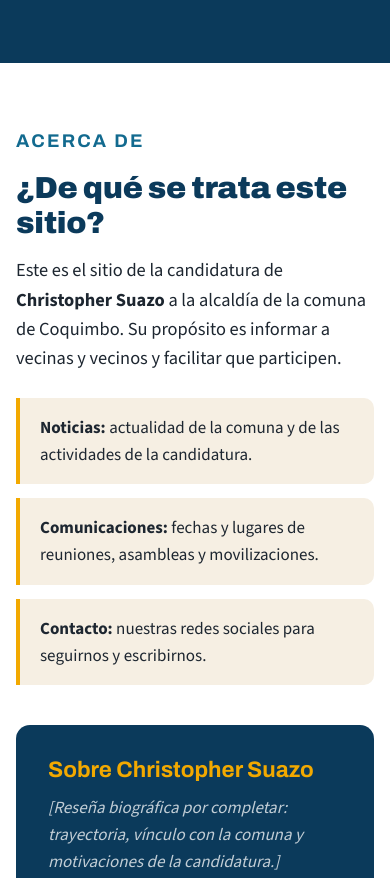
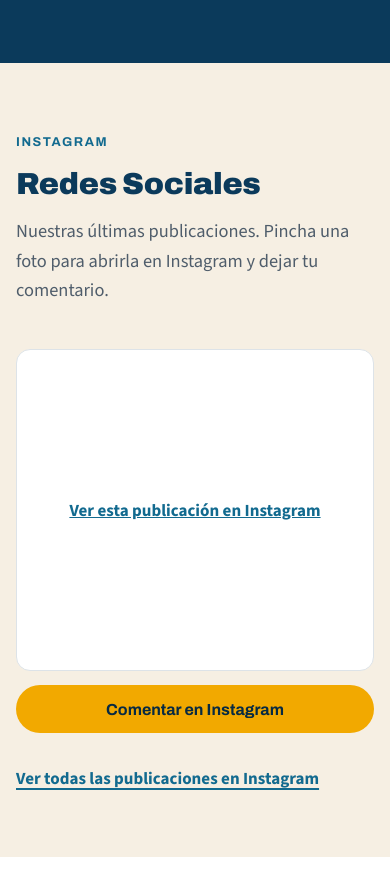
Before and after one commit to PablitoMeenn/web-csuazo, a plain HTML site: page index.html in a window 390 px wide. Shown: the part 6444-7322 px from the top of the page. Drawn offline with nearby package versions, Linux system fonts and the light colour scheme; a script that the page names is missing.

Commit message:
Se agrega Instagram

```diff
--- a/css/estilos.css
+++ b/css/estilos.css
@@ -99,7 +99,7 @@ a { color: var(--mar); }
 
 .menu ul { list-style: none; margin: 0; padding: 0; display: flex; gap: 6px; align-items: center; }
 .menu a {
-  display: block; padding: 10px 14px; border-radius: 999px;
+  display: block; padding: 10px 14px; white-space: nowrap; border-radius: 999px;
   color: var(--azul); font-weight: 600; text-decoration: none;
 }
 .menu a:hover { background: var(--arena); }
@@ -210,6 +210,23 @@ a { color: var(--mar); }
 .actividad__cuerpo p:last-child { color: rgba(255,255,255,.78); margin-bottom: 0; }
 .agenda__vacia { color: rgba(255,255,255,.8); }
 
+/* ---------- Redes Sociales (publicaciones de Instagram) ---------- */
+.publicaciones { display: grid; grid-template-columns: repeat(3, 1fr); gap: 28px; align-items: start; }
+.publicacion { display: flex; flex-direction: column; gap: 14px; min-width: 0; }
+/* Instagram fija anchos propios; se ajustan a la columna */
+.publicacion .instagram-media {
+  width: 100% !important; min-width: 0 !important; max-width: 100% !important; margin: 0 !important;
+  border: 1px solid var(--borde) !important; border-radius: var(--radio) !important;
+  box-shadow: none !important; background: var(--blanco);
+}
+.publicacion blockquote.instagram-media { padding: 0; }
+.publicacion__respaldo {
+  display: grid; place-items: center; min-height: 320px; padding: 24px;
+  text-align: center; font-weight: 700; color: var(--mar);
+}
+.publicacion__boton { align-self: stretch; }
+.publicaciones__seguir { margin: 32px 0 0; }
+
 /* ---------- Acerca de ---------- */
 .acerca { display: grid; grid-template-columns: 1.3fr 1fr; gap: 56px; align-items: start; }
 .acerca__texto > p { font-size: 1.15rem; }
@@ -256,13 +273,13 @@ a { color: var(--mar); }
   .noticia--principal img { aspect-ratio: 16 / 9; min-height: 0; height: auto; }
   .noticia--principal .noticia__cuerpo { padding: 26px; }
   .agenda { grid-template-columns: 1fr; }
+  .publicaciones { grid-template-columns: repeat(2, 1fr); }
   .acerca { grid-template-columns: 1fr; gap: 40px; }
   .redes { grid-template-columns: repeat(2, 1fr); }
 }
 
-/* ---------- Teléfono ---------- */
-@media (max-width: 760px) {
-  :root { --alto-cabecera: 64px; }
+/* ---------- Menú desplegable (teléfonos y tabletas angostas) ---------- */
+@media (max-width: 900px) {
   .menu-boton { display: block; }
   .menu {
     position: absolute; top: var(--alto-cabecera); left: 0; right: 0;
@@ -275,7 +292,11 @@ a { color: var(--mar); }
   .menu a { padding: 14px 16px; border-radius: 10px; }
   .menu a.activo { box-shadow: none; background: var(--arena); border-radius: 10px; }
   .menu a.menu__destacado { text-align: center; margin-top: 6px; }
+}
 
+/* ---------- Teléfono ---------- */
+@media (max-width: 760px) {
+  :root { --alto-cabecera: 64px; }
   .contenedor { padding: 0 16px; }
   .seccion { padding: 64px 0; }
   .portada__grilla { grid-template-columns: 1fr; gap: 0; padding-top: 48px; }
@@ -284,6 +305,7 @@ a { color: var(--mar); }
   .portada__acciones .boton { flex: 1 1 100%; }
 
   .noticias { grid-template-columns: 1fr; gap: 20px; }
+  .publicaciones { grid-template-columns: 1fr; gap: 20px; }
   .actividad { gap: 16px; padding: 18px; }
   .actividad__fecha { flex-basis: 64px; height: 72px; }
   .actividad__fecha span { font-size: 1.6rem; }
--- a/index.html
+++ b/index.html
@@ -43,6 +43,7 @@
         <ul>
           <li><a href="#noticias">Noticias</a></li>
           <li><a href="#comunicaciones">Comunicaciones</a></li>
+          <li><a href="#redes">Redes Sociales</a></li>
           <li><a href="#acerca">Acerca de</a></li>
           <li><a class="menu__destacado" href="#contacto">Contacto</a></li>
         </ul>
@@ -236,6 +237,37 @@
       </div>
     </section>
 
+    <!-- ===================== REDES SOCIALES ===================== -->
+    <section class="seccion seccion--arena" id="redes">
+      <div class="contenedor">
+        <header class="seccion__cabecera">
+          <p class="etiqueta etiqueta--oscura">Instagram</p>
+          <h2>Redes Sociales</h2>
+          <p>Nuestras últimas publicaciones. Pincha una foto para abrirla en Instagram y dejar tu comentario.</p>
+        </header>
+
+        <!--
+          CÓMO AGREGAR UNA PUBLICACIÓN DE INSTAGRAM
+          Copia un bloque <article class="publicacion"> completo, pégalo al principio de la
+          lista y cambia la dirección de la publicación en los TRES lugares donde aparece
+          (data-instgrm-permalink y los dos href). La cuenta debe ser pública.
+        -->
+        <div class="publicaciones">
+          <article class="publicacion">
+            <blockquote class="instagram-media" data-instgrm-captioned
+              data-instgrm-permalink="https://www.instagram.com/p/C_6daGkPB2X2mPu0WYq6UGHa6rLmVoyrVtZ4Yw0/" data-instgrm-version="14">
+              <a class="publicacion__respaldo" href="https://www.instagram.com/p/C_6daGkPB2X2mPu0WYq6UGHa6rLmVoyrVtZ4Yw0/" target="_blank" rel="noopener">Ver esta publicación en Instagram</a>
+            </blockquote>
+            <a class="boton boton--primario publicacion__boton" href="https://www.instagram.com/p/C_6daGkPB2X2mPu0WYq6UGHa6rLmVoyrVtZ4Yw0/" target="_blank" rel="noopener">Comentar en Instagram</a>
+          </article>
+        </div>
+
+        <p class="publicaciones__seguir">
+          <a class="enlace" href="https://www.instagram.com/christophersuazobenavides/" target="_blank" rel="noopener">Ver todas las publicaciones en Instagram</a>
+        </p>
+      </div>
+    </section>
+
     <!-- ===================== ACERCA DE ===================== -->
     <section class="seccion" id="acerca">
       <div class="contenedor acerca">
@@ -308,6 +340,7 @@
       <nav aria-label="Menú del pie de página">
         <a href="#noticias">Noticias</a>
         <a href="#comunicaciones">Comunicaciones</a>
+        <a href="#redes">Redes Sociales</a>
         <a href="#acerca">Acerca de</a>
         <a href="#contacto">Contacto</a>
       </nav>
@@ -316,5 +349,7 @@
   </footer>
 
   <script src="js/app.js" defer></script>
+  <!-- Convierte los bloques "instagram-media" en publicaciones de Instagram -->
+  <script async src="https://www.instagram.com/embed.js"></script>
 </body>
 </html>
--- a/js/app.js
+++ b/js/app.js
@@ -47,7 +47,7 @@
       });
     }, { rootMargin: "-45% 0px -50% 0px" });
 
-    ["noticias", "comunicaciones", "acerca", "contacto"].forEach(function (id) {
+    ["noticias", "comunicaciones", "redes", "acerca", "contacto"].forEach(function (id) {
       var seccion = document.getElementById(id);
       if (seccion) observador.observe(seccion);
     });
```
Also changed, not shown: 1 other file.
